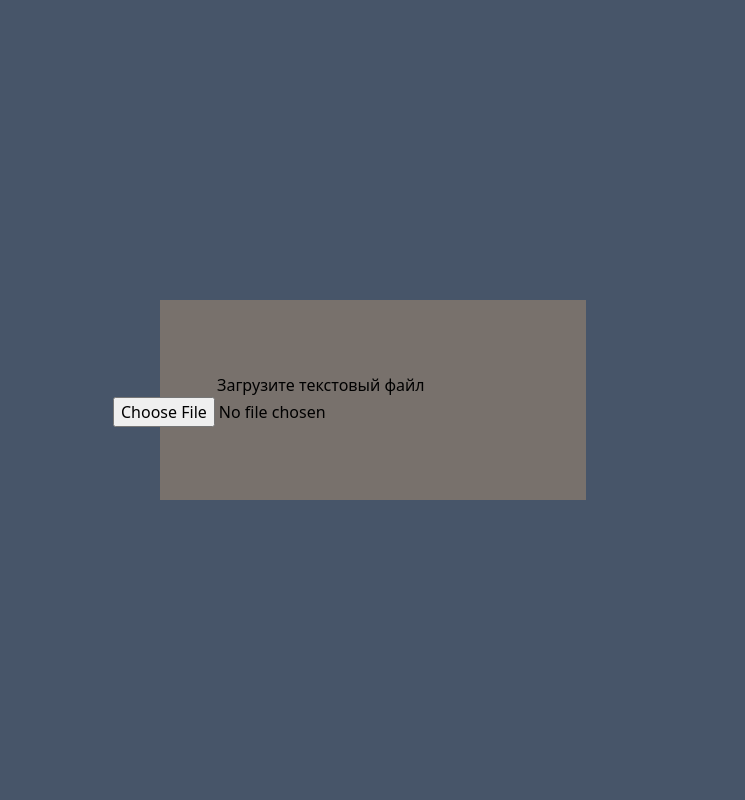
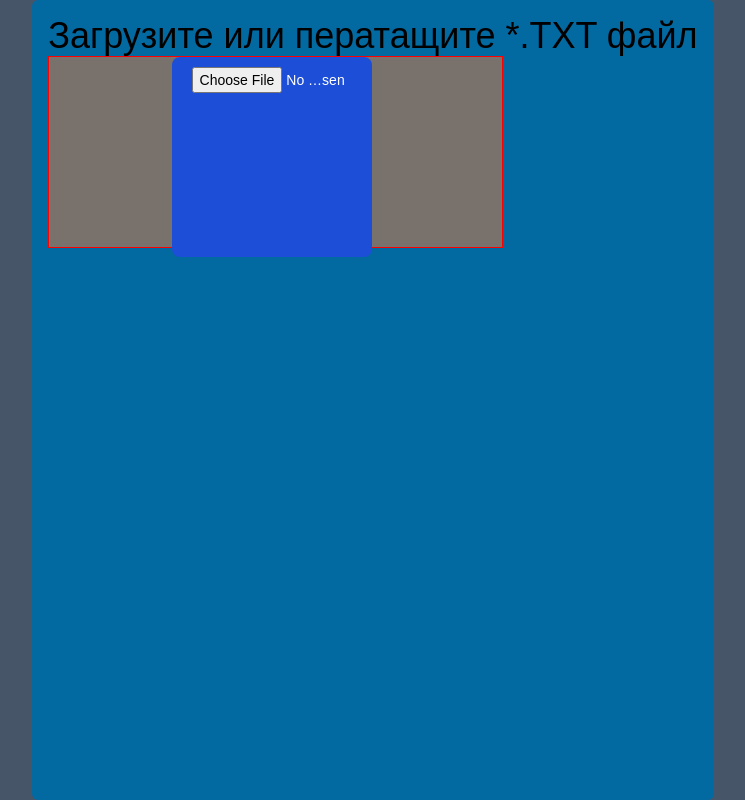
Before and after one commit to i0ji/w_dictionary_converter, a Next.js app: page / in a window 1280 px wide. Shown: the whole page, without its empty margins (267-1012 px from the left). Built offline with nearby package versions, Linux system fonts and the light colour scheme.

Commit message:
style: styling component and layout

```diff
--- a/src/app/globals.scss
+++ b/src/app/globals.scss
@@ -3,10 +3,16 @@
 @tailwind utilities;
 @import "../styles/reset";
 @import "../styles/mixin";
+@import "../styles/font";
 
 body {
   @include flex(center, center);
   @apply bg-slate-600;
   height: 100vh;
   width: 100vw;
+
+  main {
+    @apply text-4xl bg-sky-700 rounded-md p-4;
+    @include flex(center, center)
+  }
 }
--- a/src/app/page.tsx
+++ b/src/app/page.tsx
@@ -3,18 +3,11 @@ import FileUpLoader from "components/FileUpLoader/FileUpLoader";
 
 export default function Home() {
   return (
-    <div>
-      <Head>
-        <title>Text to Excel</title>
-        <meta
-          name="description"
-          content="Upload a *.TXT file and export to *.DOCX"
-        />
-      </Head>
-      <main>
-        <h1>Загрузите текстовый файл</h1>
+    <main>
+      <div>
+        <h1>Загрузите или ператащите *.TXT файл</h1>
         <FileUpLoader />
-      </main>
-    </div>
+      </div>
+    </main>
   );
 }
--- a/src/components/FileUpLoader/FileUpLoader.scss
+++ b/src/components/FileUpLoader/FileUpLoader.scss
@@ -1,6 +1,18 @@
 @import "../../styles/mixin";
 
-div {
+#input_area {
   @include flex(center, center);
-  @apply bg-stone-500 w-1/3 h-1/4;
+  @apply bg-stone-500 h-1/4;
+  width: 70%;
+  border: 1px solid red;;
+
+  input {
+    width: 200px;
+    height: 200px;
+    @apply text-white bg-blue-700 hover:bg-blue-800 focus:ring-4 focus:ring-blue-300 font-medium rounded-lg text-sm px-5 py-2.5 me-2 mb-2 dark:bg-blue-600 dark:hover:bg-blue-700 focus:outline-none dark:focus:ring-blue-800;
+  }
+
+  button {
+    @apply text-white bg-blue-700 hover:bg-blue-800 focus:ring-4 focus:ring-blue-300 font-medium rounded-lg text-sm px-5 py-2.5 me-2 mb-2 dark:bg-blue-600 dark:hover:bg-blue-700 focus:outline-none dark:focus:ring-blue-800;
+  }
 }
--- a/src/components/FileUpLoader/FileUpLoader.tsx
+++ b/src/components/FileUpLoader/FileUpLoader.tsx
@@ -2,6 +2,7 @@
 
 import React, { useState } from "react";
 import { saveAs } from "file-saver";
+import "./FileUpLoader.scss";
 import {
   Document,
   Packer,
@@ -10,12 +11,21 @@ import {
   TableCell,
   Paragraph,
   PageOrientation,
+  WidthType,
 } from "docx";
-import "./FileUpLoader.scss";
 
 const MAX_ROWS_PER_DOC = 50 * 30;
 
-export default function FileUploader() {
+const getAlphabeticLabel = (index) => {
+  let label = "";
+  while (index >= 0) {
+    label = String.fromCharCode((index % 26) + 65) + label;
+    index = Math.floor(index / 26) - 1;
+  }
+  return label;
+};
+
+const FileUploader = () => {
   const [fileContent, setFileContent] = useState(null);
 
   const handleFileChange = async (e) => {
@@ -48,6 +58,10 @@ export default function FileUploader() {
               children: rowData.map(
                 (cellText) =>
                   new TableCell({
+                    width: {
+                      size: 2500,
+                      type: WidthType.DXA,
+                    },
                     children: [new Paragraph(cellText.trim())],
                   })
               ),
@@ -66,16 +80,14 @@ export default function FileUploader() {
         ],
       });
 
+      const alphabeticLabel = getAlphabeticLabel(i / MAX_ROWS_PER_DOC);
       const blob = await Packer.toBlob(doc);
-      saveAs(
-        blob,
-        `table_document_part_${Math.floor(i / MAX_ROWS_PER_DOC) + 1}.docx`
-      );
+      saveAs(blob, `table_document_${alphabeticLabel}.docx`);
     }
   };
 
   return (
-    <div>
+    <div id="input_area">
       <input type="file" accept=".txt" onChange={handleFileChange} />
       {fileContent && (
         <button onClick={createWordDocuments}>
@@ -84,4 +96,6 @@ export default function FileUploader() {
       )}
     </div>
   );
-}
+};
+
+export default FileUploader;
--- /dev/null
+++ b/src/styles/_font.scss
@@ -0,0 +1,10 @@
+@font-face {
+  font-family: "Rubik";
+  src: url("../app/fonts/Rubik-Medium.ttf") format("ttf");
+  font-weight: normal;
+  font-style: normal;
+}
+
+body {
+  font-family: "Rubik", sans-serif;
+}
--- a/src/styles/_mixin.scss
+++ b/src/styles/_mixin.scss
@@ -1,4 +1,8 @@
-@mixin flex($content: null, $align: null) {
+@mixin flex($direcrion: null, $content: null, $align: null) {
+  @if $direcrion != null {
+    flex-direction: $direcrion;
+  }
+
   @if $content != null {
     justify-content: $content;
   }
@@ -6,5 +10,6 @@
   @if $align != null {
     align-items: $align;
   }
+
   display: flex;
 }
```
Also changed, not shown: src/app/fonts/Rubik-Medium.ttf (added).
